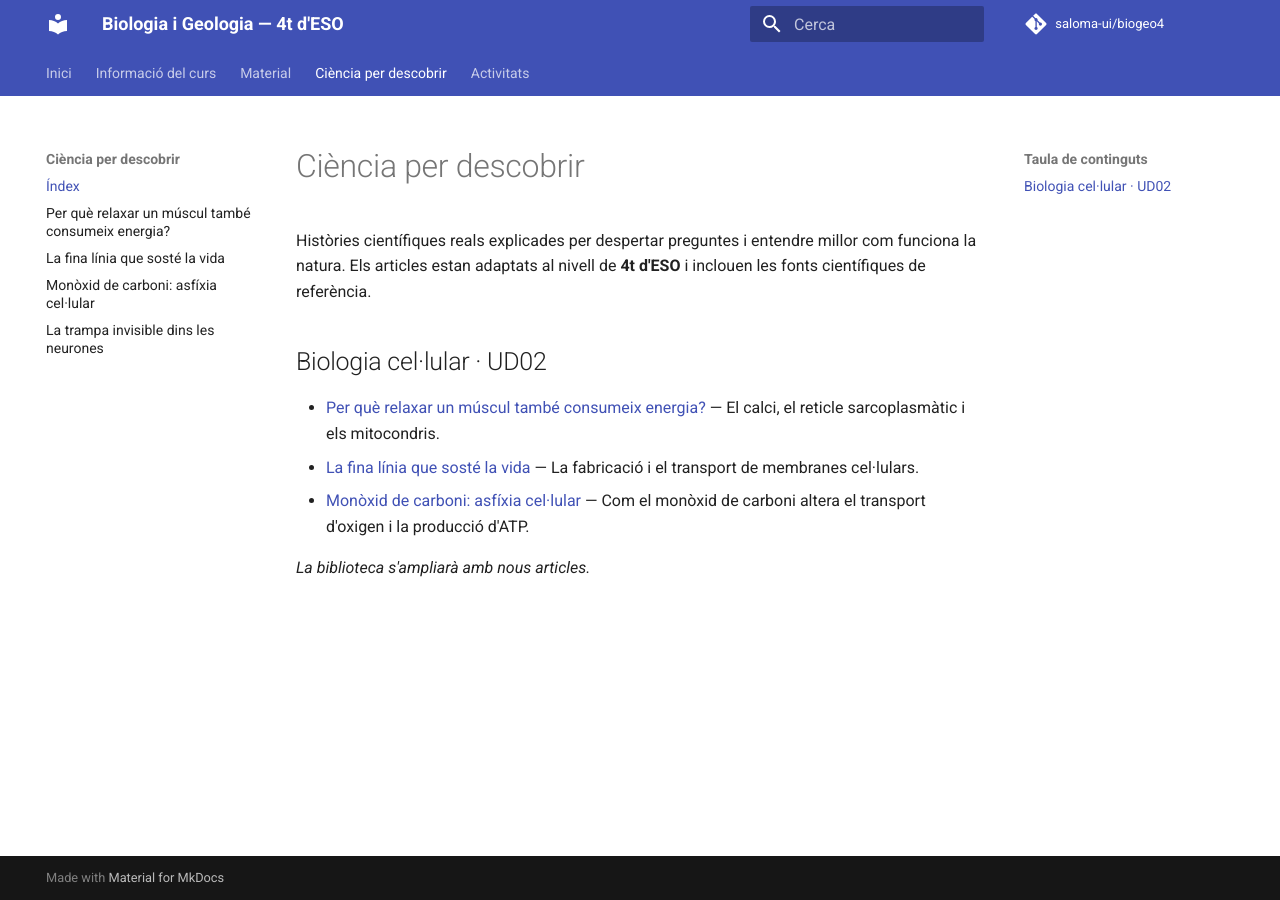
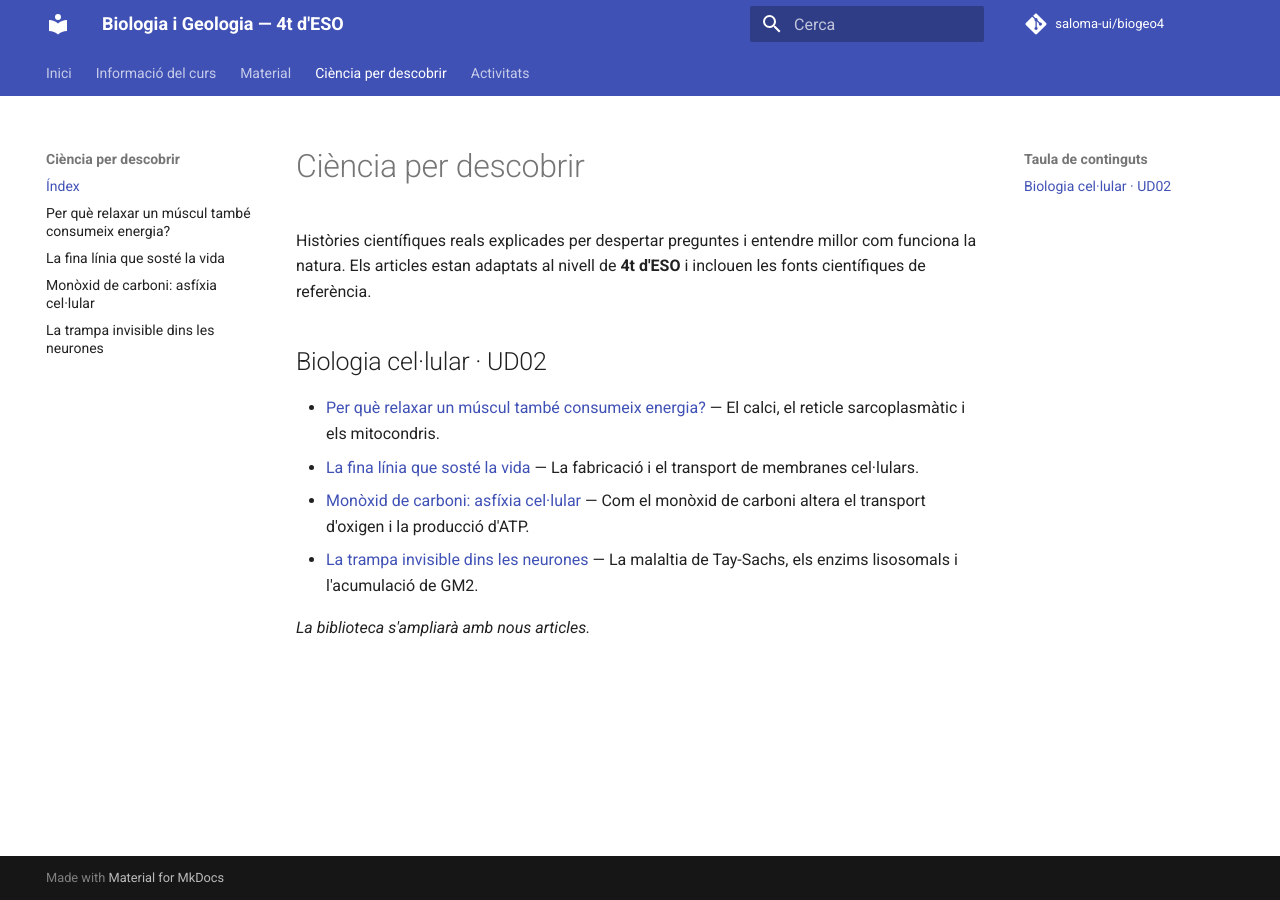
Before and after one commit to saloma-ui/biogeo4, an MkDocs documentation site: the page built from docs/divulgacio/index.md, in a window 1280 px wide. Built offline with MkDocs 1.6.1 and Material for MkDocs 9.7.7, drawn with Linux system fonts in a browser that asks for light colours; comment, search, counter and statistics services are not loaded.

Commit message:
Enllaça l'article 4 a Ciència per descobrir

```diff
--- a/docs/divulgacio/index.md
+++ b/docs/divulgacio/index.md
@@ -7,5 +7,6 @@ Històries científiques reals explicades per despertar preguntes i entendre mil
 - [Per què relaxar un múscul també consumeix energia?](ud02/01-rel-calci.md) — El calci, el reticle sarcoplasmàtic i els mitocondris.
 - [La fina línia que sosté la vida](ud02/02-fina-linia-vida.md) — La fabricació i el transport de membranes cel·lulars.
 - [Monòxid de carboni: asfíxia cel·lular](ud02/03-gas-invisible.md) — Com el monòxid de carboni altera el transport d'oxigen i la producció d'ATP.
+- [La trampa invisible dins les neurones](ud02/04-trampa-neurones.md) — La malaltia de Tay-Sachs, els enzims lisosomals i l'acumulació de GM2.
 
 *La biblioteca s'ampliarà amb nous articles.*
```
